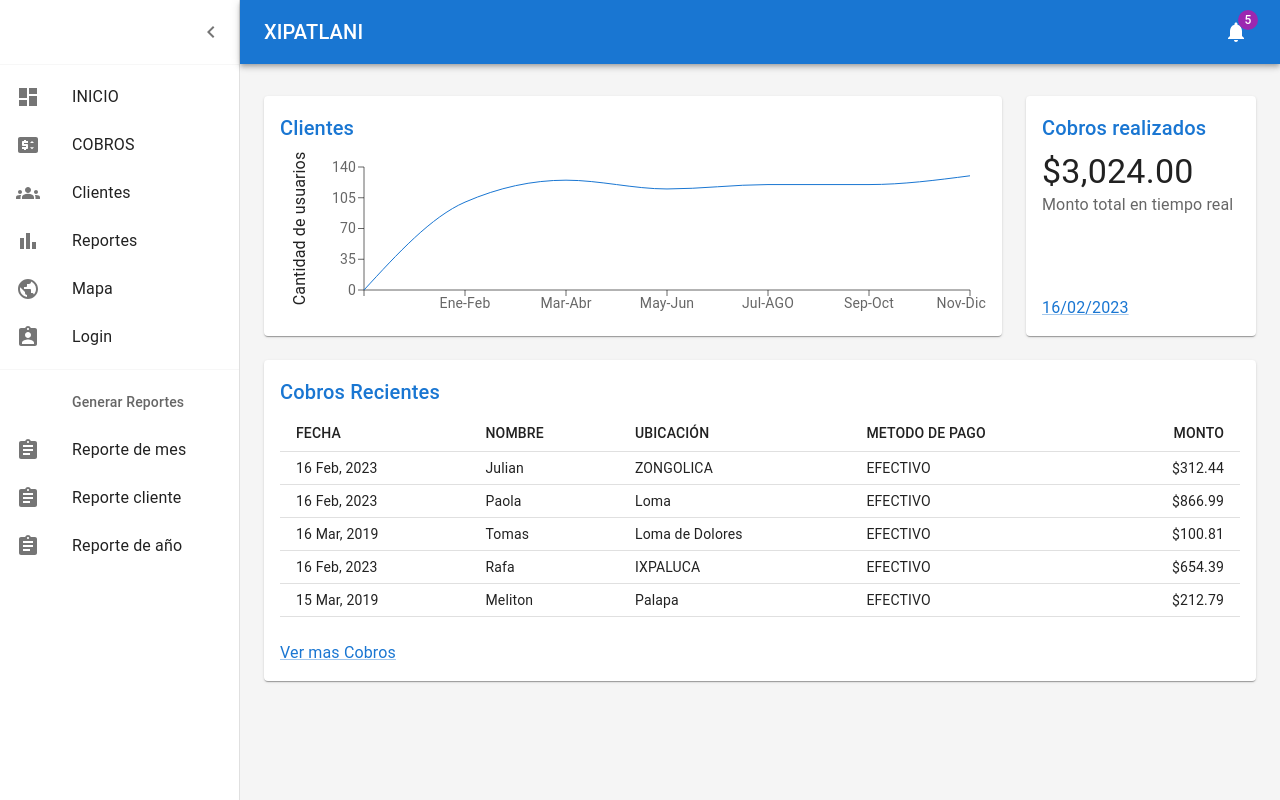
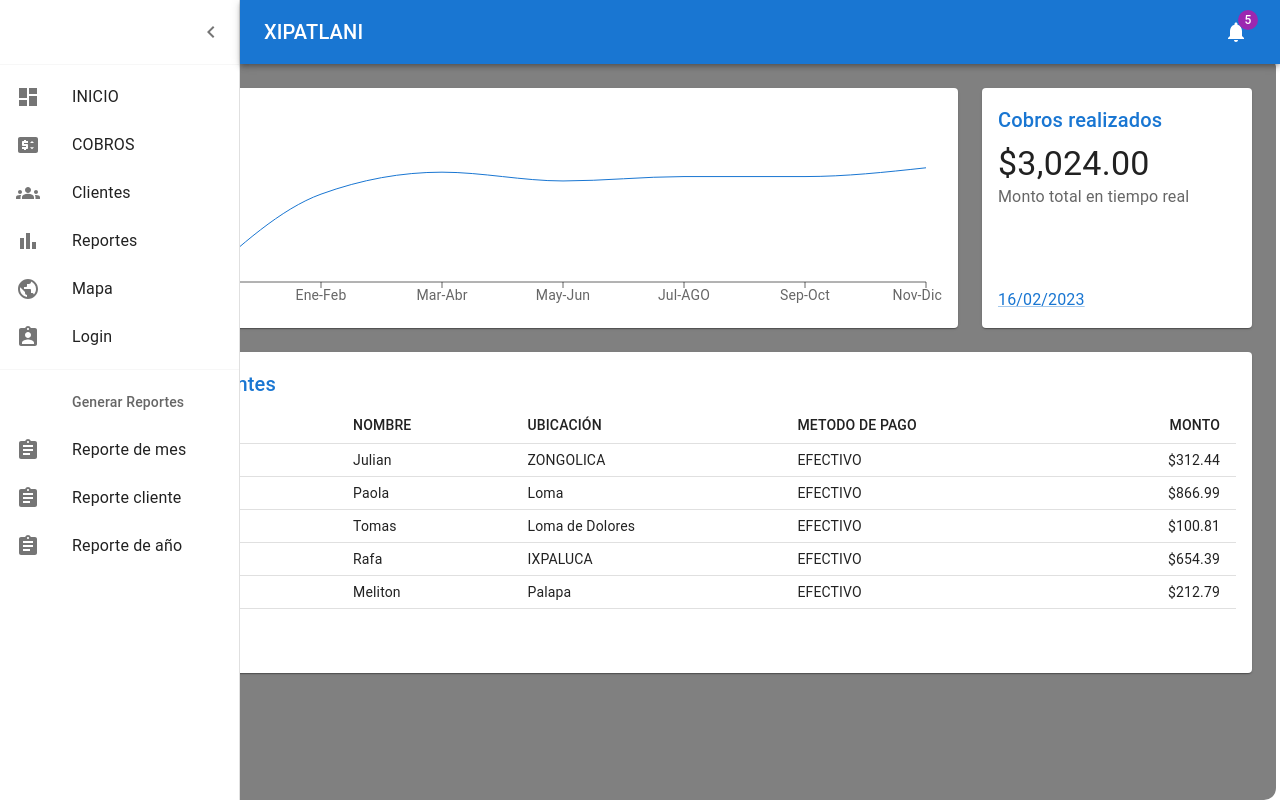
Before and after one commit to chino0rt24/XIPATLANI-APP, a React (Create React App) app: page /home in a window 1280 px wide. Built offline with nearby package versions, Linux system fonts and the light colour scheme.

Commit message:
se crea navegación

```diff
--- a/src/components/Dashboard.js
+++ b/src/components/Dashboard.js
@@ -10,22 +10,13 @@ import Typography from '@mui/material/Typography';
 import Divider from '@mui/material/Divider';
 import IconButton from '@mui/material/IconButton';
 import Badge from '@mui/material/Badge';
-import Container from '@mui/material/Container';
-import Grid from '@mui/material/Grid';
-import Paper from '@mui/material/Paper';
-import Link from '@mui/material/Link';
 import MenuIcon from '@mui/icons-material/Menu';
 import ChevronLeftIcon from '@mui/icons-material/ChevronLeft';
 import NotificationsIcon from '@mui/icons-material/Notifications';
 import { mainListItems, secondaryListItems } from './listItems';
-import Chart from './Chart';
-import Deposits from './Deposits';
-import Orders from './Orders';
-
-function Copyright(props) {
+import { Outlet } from 'react-router-dom';
 
 
-}
 
 const drawerWidth = 240;
 
@@ -85,7 +76,7 @@ function DashboardContent() {
     <ThemeProvider theme={mdTheme}>
       <Box sx={{ display: 'flex' }}>
         <CssBaseline />
-        <AppBar position="absolute" open={open}>
+        <AppBar position="absolute"  open={open}>
           <Toolbar
             sx={{
               pr: '24px', // keep right padding when drawer closed
@@ -152,43 +143,11 @@ function DashboardContent() {
           }}
         >
           <Toolbar />
-          <Container maxWidth="lg" sx={{ mt: 4, mb: 4 }}>
-            <Grid container spacing={3}>
-              {/* Chart */}
-              <Grid item xs={12} md={8} lg={9}>
-                <Paper
-                  sx={{
-                    p: 2,
-                    display: 'flex',
-                    flexDirection: 'column',
-                    height: 240,
-                  }}
-                >
-                  <Chart />
-                </Paper>
-              </Grid>
-              {/* Recent Deposits */}
-              <Grid item xs={12} md={4} lg={3}>
-                <Paper
-                  sx={{
-                    p: 2,
-                    display: 'flex',
-                    flexDirection: 'column',
-                    height: 240,
-                  }}
-                >
-                  <Deposits />
-                </Paper>
-              </Grid>
-              {/* Recent Orders */}
-              <Grid item xs={12}>
-                <Paper sx={{ p: 2, display: 'flex', flexDirection: 'column' }}>
-                  <Orders />
-                </Paper>
-              </Grid>
-            </Grid>
-            <Copyright sx={{ pt: 4 }} />
-          </Container>
+
+        </Box>
+        <Box sx={{ marginLeft:-100, marginRight:.5, backgroundColor:'gray', borderRadius:3, marginTop:7}} >
+        <Outlet/>
+
         </Box>
       </Box>
     </ThemeProvider>
--- /dev/null
+++ b/src/components/Home.js
@@ -0,0 +1,50 @@
+import React from 'react'
+import Container from '@mui/material/Container';
+import Grid from '@mui/material/Grid';
+import Paper from '@mui/material/Paper';
+import Link from '@mui/material/Link';
+import Chart from './Chart';
+import Deposits from './Deposits';
+import Orders from './Orders';
+function Home() {
+  return (
+    <Container maxWidth="lg" sx={{ mt: 4, mb: 4 }}>
+    <Grid container spacing={3}>
+      {/* Chart */}
+      <Grid item xs={12} md={8} lg={9}>
+        <Paper
+          sx={{
+            p: 2,
+            display: 'flex',
+            flexDirection: 'column',
+            height: 240,
+          }}
+        >
+          <Chart />
+        </Paper>
+      </Grid>
+      {/* Recent Deposits */}
+      <Grid item xs={12} md={4} lg={3}>
+        <Paper
+          sx={{
+            p: 2,
+            display: 'flex',
+            flexDirection: 'column',
+            height: 240,
+          }}
+        >
+          <Deposits />
+        </Paper>
+      </Grid>
+      {/* Recent Orders */}
+      <Grid item xs={12}>
+        <Paper sx={{ p: 2, display: 'flex', flexDirection: 'column' }}>
+          <Orders />
+        </Paper>
+      </Grid>
+    </Grid>
+  </Container>
+  )
+}
+
+export default Home;
--- a/src/index.js
+++ b/src/index.js
@@ -3,14 +3,20 @@ import './index.css';
 import ReactDOM from 'react-dom/client';
 import * as serviceWorkerRegistration from './serviceWorkerRegistration';
 import reportWebVitals from './reportWebVitals';
-import Dashboard from "./components/Dashboard";
-const root = ReactDOM.createRoot(document.getElementById("root"));
-root.render(<body style={{height:'100&'}}>
-<Dashboard/>
+import router from './routes/router';
+import { RouterProvider } from 'react-router-dom';
+// const root = ReactDOM.createRoot(document.getElementById("root"));
+// root.render(<body style={{height:'100&'}}>
 
 
 
-</body>);
+// </body>);
+
+ReactDOM.createRoot(document.getElementById("root")).render(
+    <React.StrictMode>
+      <RouterProvider router={router} />
+    </React.StrictMode>
+  );
 
 // If you want your app to work offline and load faster, you can change
 // unregister() to register() below. Note this comes with some pitfalls.
--- a/src/pages/index.js
+++ b/src/pages/index.js
@@ -1,3 +1,3 @@
 export * from './Login';
-export * from './Home';
+export {Home as default} from '../components/Home'
 export * from './NewUser';
--- /dev/null
+++ b/src/routes/router.js
@@ -0,0 +1,25 @@
+import {
+  createBrowserRouter,
+  RouterProvider,
+} from "react-router-dom";
+import Login from "../components/Login";
+import { Dashboard } from "../components";
+import Home from "../components/Home";
+const router = createBrowserRouter([
+  {
+    path: "/",
+    element: <Dashboard />,
+    children: [
+      {
+        path: "home",
+        element: <Home/>
+      },
+
+    ]
+  },
+  {path:"/login",
+  element:<Login/>
+}
+]);
+
+export default router;
```
Also changed, not shown: src/routes/main.js (deleted, +0 -19 lines), src/App.js (added), src/pages/Home.js (deleted).
